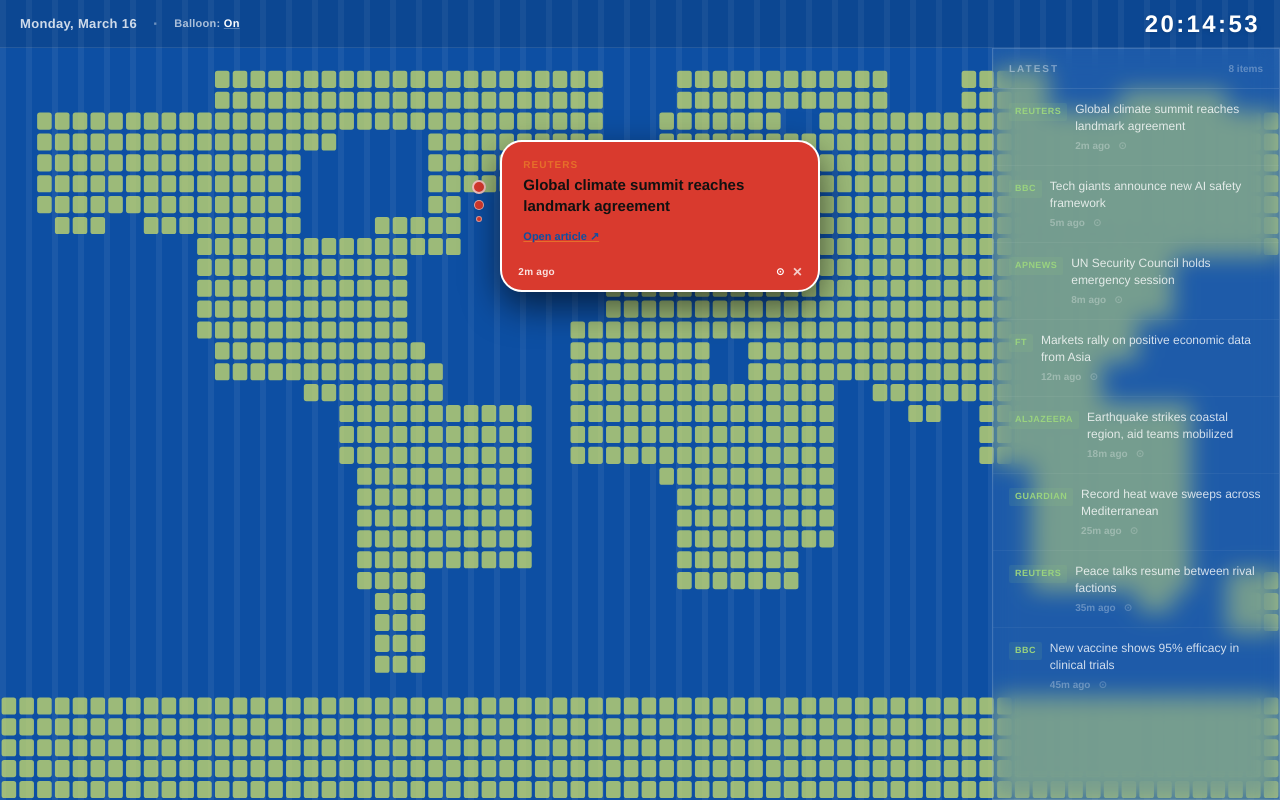
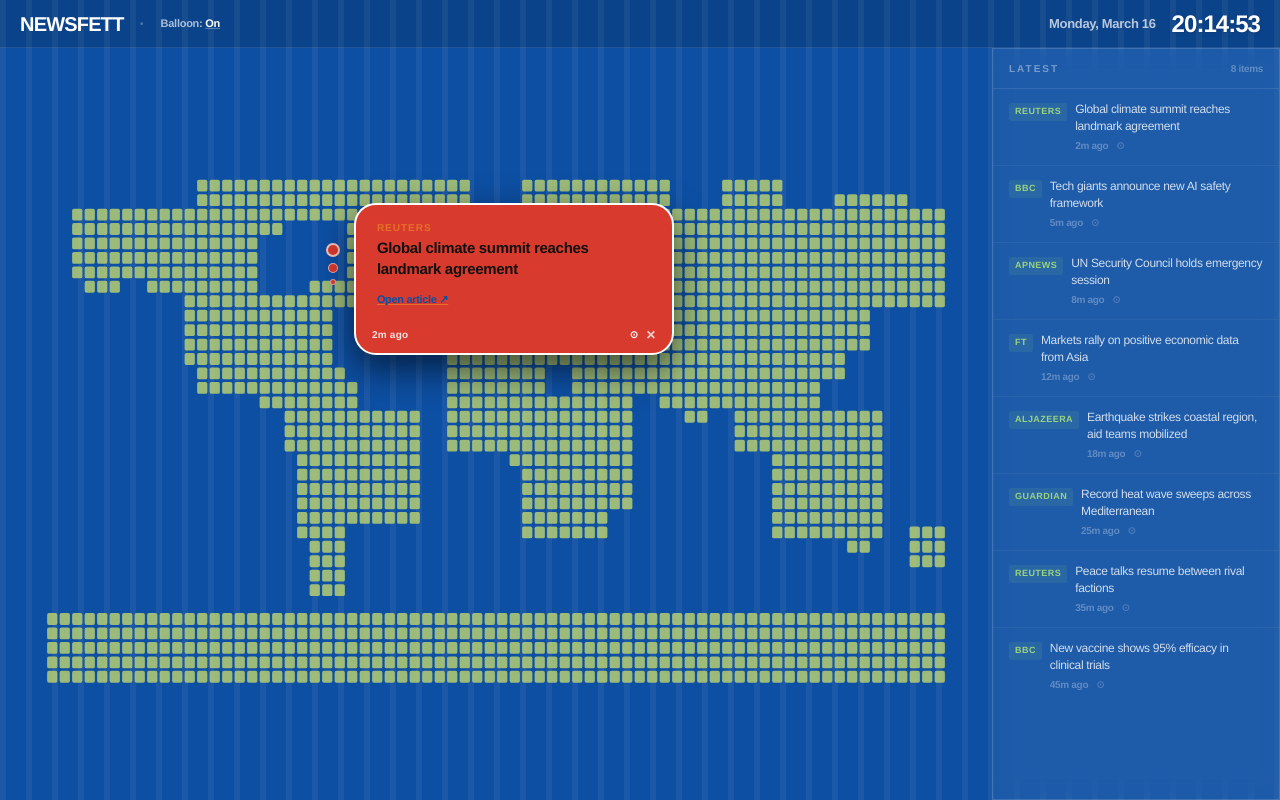
Before and after one commit to Edelfikter/NewsFett, a Next.js app: page / in a window 1280 px wide. Built offline with nearby package versions, Linux system fonts and the light colour scheme.

Commit message:
implement final layout composition and typography per reference images
Co-authored-by: Edelfikter <148629667+Edelfikter@users.noreply.github.com>

```diff
--- a/app/globals.css
+++ b/app/globals.css
@@ -33,6 +33,7 @@ body {
     );
   font-family: 'Helvetica Neue', Helvetica, Arial, system-ui, sans-serif;
   font-weight: 700;
+  letter-spacing: -0.02em;
   color: var(--text-main);
 }
 
--- a/app/page.tsx
+++ b/app/page.tsx
@@ -6,6 +6,9 @@ import Sidebar from '@/components/Sidebar';
 import { useNewsStream } from '@/hooks/useNewsStream';
 import { useState } from 'react';
 import AddFeedModal from '@/components/AddFeedModal';
+
+const MAP_MAX_WIDTH = 900;
+const MAP_MAX_HEIGHT = 520;
 
 // Dynamic import to avoid SSR issues with react-simple-maps
 const MapCanvas = dynamic(() => import('@/components/MapCanvas'), {
@@ -22,17 +25,22 @@ export default function Home() {
   const [showAddFeed, setShowAddFeed] = useState(false);
 
   return (
-    <main className="relative h-screen w-screen overflow-hidden">
+    <main className="relative flex flex-col h-screen w-screen overflow-hidden">
       {/* Top bar */}
       <TopBar onAddFeed={() => setShowAddFeed(true)} />
 
-      {/* Map fills remaining space */}
-      <div className="absolute inset-0 pt-12">
-        <MapCanvas items={items} pinnedId={pinnedId} onPin={setPinnedId} onDismiss={dismissPopup} />
+      {/* Content row: centered map area + sidebar */}
+      <div className="flex flex-1 overflow-hidden min-h-0">
+        {/* Map region — centered with negative space */}
+        <div className="flex-1 flex items-center justify-center p-8 min-w-0 overflow-hidden">
+          <div className="relative w-full h-full" style={{ maxWidth: `${MAP_MAX_WIDTH}px`, maxHeight: `${MAP_MAX_HEIGHT}px` }}>
+            <MapCanvas items={items} pinnedId={pinnedId} onPin={setPinnedId} onDismiss={dismissPopup} />
+          </div>
+        </div>
+
+        {/* Sidebar */}
+        <Sidebar items={items} pinnedId={pinnedId} onPin={setPinnedId} />
       </div>
-
-      {/* Sidebar */}
-      <Sidebar items={items} pinnedId={pinnedId} onPin={setPinnedId} />
 
       {/* Add Feed Modal */}
       {showAddFeed && <AddFeedModal onClose={() => setShowAddFeed(false)} />}
--- a/components/Sidebar.tsx
+++ b/components/Sidebar.tsx
@@ -24,7 +24,7 @@ export default function Sidebar({ items, pinnedId, onPin }: Props) {
   );
 
   return (
-    <aside className="absolute top-12 right-0 bottom-0 z-10 w-72 flex flex-col glass border-l border-white/10 overflow-hidden">
+    <aside className="w-72 flex-shrink-0 flex flex-col glass border-l border-white/10 overflow-hidden">
       <div className="px-4 py-3 border-b border-white/10 flex items-center justify-between">
         <span className="text-[10px] font-bold tracking-[0.2em] uppercase text-white/40">
           Latest
--- a/components/TopBar.tsx
+++ b/components/TopBar.tsx
@@ -29,14 +29,16 @@ export default function TopBar({ onAddFeed }: Props) {
 
   return (
     <div
-      className="absolute top-0 left-0 right-0 z-20 h-12 flex items-center justify-between px-5 border-b border-white/10"
-      style={{ background: 'rgba(0,0,0,0.1)' }}
+      className="z-20 h-12 flex items-center justify-between px-5 border-b border-white/10 flex-shrink-0"
+      style={{ background: 'rgba(0,0,0,0.15)' }}
     >
-      {/* Left: date + balloon toggle */}
+      {/* Left: NEWSFETT wordmark + balloon toggle */}
       <div className="flex items-center gap-4">
-        <span className="text-[13px] font-bold text-white/80 tracking-wide">{dateStr}</span>
-        <span className="text-white/40 select-none">·</span>
-        <span className="text-[11px] font-bold text-white/65 tracking-wide">
+        <h1 className="text-xl font-black uppercase tracking-[-0.04em] text-white select-none">
+          NEWSFETT
+        </h1>
+        <span className="text-white/30 select-none">·</span>
+        <span className="text-[11px] font-bold text-white/65 tracking-tight">
           Balloon:{' '}
           <button
             onClick={() => setBalloonsOn((v) => !v)}
@@ -48,10 +50,13 @@ export default function TopBar({ onAddFeed }: Props) {
         </span>
       </div>
 
-      {/* Right: large clock */}
-      <span className="text-2xl font-bold text-white drop-shadow tracking-widest tabular-nums">
-        {timeStr}
-      </span>
+      {/* Right: date + large clock */}
+      <div className="flex items-center gap-4">
+        <span className="text-[13px] font-bold text-white/70 tracking-tight">{dateStr}</span>
+        <span className="text-2xl font-black text-white drop-shadow tracking-[-0.04em] tabular-nums">
+          {timeStr}
+        </span>
+      </div>
     </div>
   );
 }
```
Also changed, not shown: 1 other file (tests, documents, lock files or other folders).
